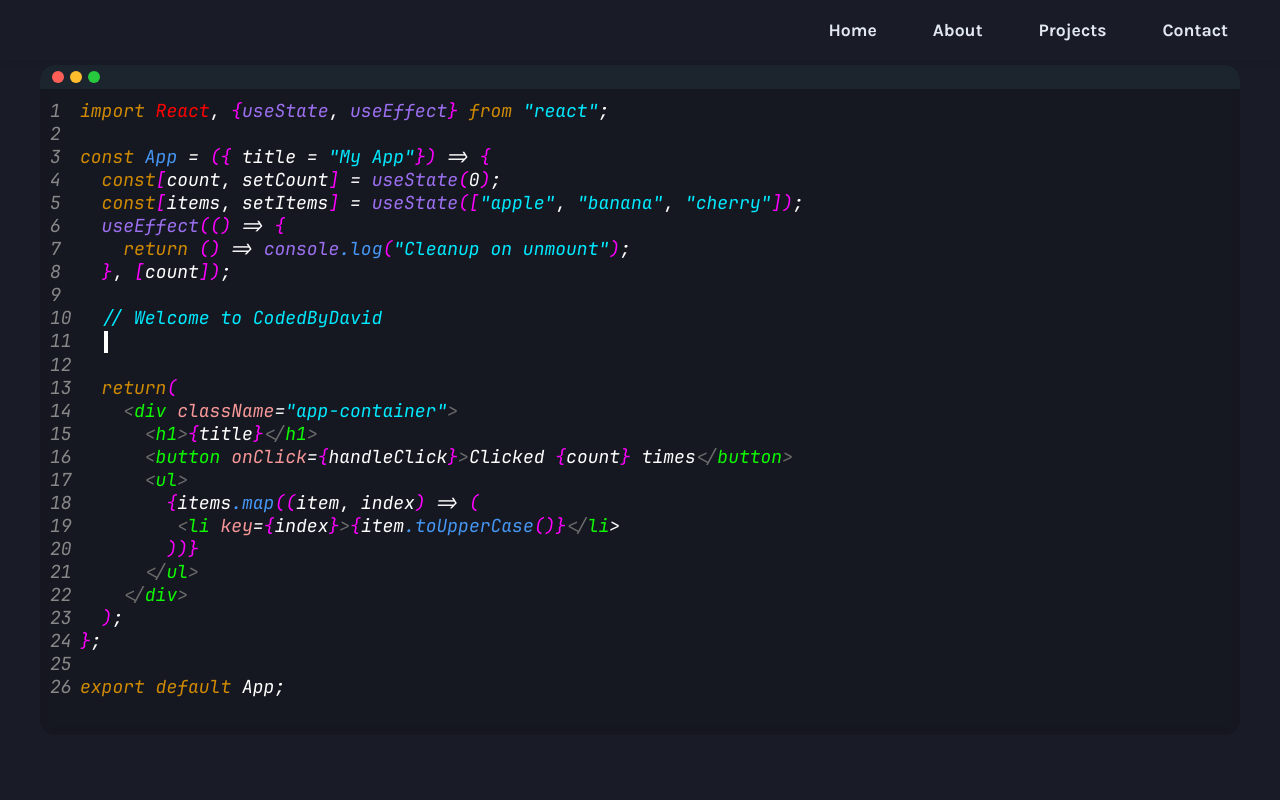
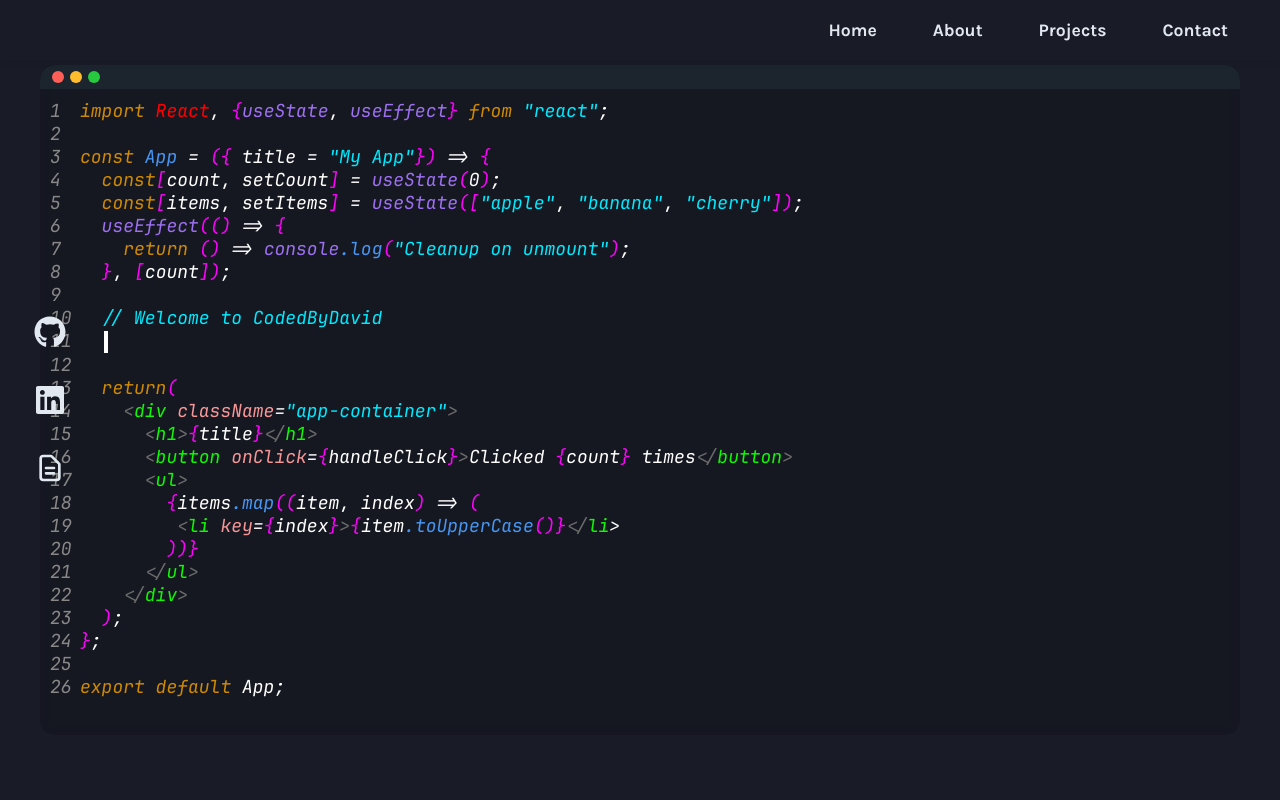
Before and after one commit to david14higgins/CodedByDavid, a React (Vite) app: page / in a window 1280 px wide. Shown: the top 800 px of the page. Built offline with nearby package versions, Linux system fonts and the light colour scheme.

Commit message:
link items added

```diff
--- a/package.json
+++ b/package.json
@@ -13,7 +13,8 @@
     "@gsap/react": "^2.1.2",
     "gsap": "^3.13.0",
     "react": "^19.0.0",
-    "react-dom": "^19.0.0"
+    "react-dom": "^19.0.0",
+    "react-icons": "^5.5.0"
   },
   "devDependencies": {
     "@eslint/js": "^9.21.0",
--- a/src/App.jsx
+++ b/src/App.jsx
@@ -1,11 +1,13 @@
 import Home from './Home/Home';
 import About from './About/About';
 import Navbar from './Navbar/Navbar';
+import Links from './Links/Links';
 
 function App() {
   return (
     <>
       < Navbar />
+      < Links />
       < Home />
       < About />
     </>
--- /dev/null
+++ b/src/Links/Links.css
@@ -0,0 +1,25 @@
+.icon-menu {
+  position: fixed;
+  top: 50%;
+  left: 24px;
+  transform: translateY(-50%);
+  display: flex;
+  flex-direction: column;
+  gap: 16px;
+  z-index: 100;
+}
+
+.icon-link {
+  color: #E2E8F0;
+  font-size: 2rem;
+  transition: box-shadow 0.2s, color 0.2s;
+  border-radius: 50%;
+  display: flex;
+  align-items: center;
+  justify-content: center;
+  padding: 10px;
+}
+
+.icon-link:hover {
+  color: #00c6cd;
+}
--- /dev/null
+++ b/src/Links/Links.jsx
@@ -0,0 +1,23 @@
+import { FaGithub, FaLinkedin } from "react-icons/fa";
+import { HiOutlineDocumentText } from "react-icons/hi";
+import "./Links.css";
+
+function Links() {
+    return (
+        <>
+            <div className="icon-menu">
+            <a href="https://github.com/yourusername" target="_blank" rel="noopener noreferrer" className="icon-link">
+                <FaGithub />
+            </a>
+            <a href="https://linkedin.com/in/yourusername" target="_blank" rel="noopener noreferrer" className="icon-link">
+                <FaLinkedin />
+            </a>
+            <a href="/your-cv.pdf" target="_blank" rel="noopener noreferrer" className="icon-link">
+                <HiOutlineDocumentText />
+            </a>
+            </div>
+        </>
+    )
+}
+
+export default Links;
--- a/src/Navbar/Navbar.css
+++ b/src/Navbar/Navbar.css
@@ -38,5 +38,5 @@
 
 .navbar a:hover {
   background: #23293a;
-  color: #fff;
+  color: #00c6cd; ;
 }
```
Also changed, not shown: 1 other file (tests, documents, lock files or other folders).
